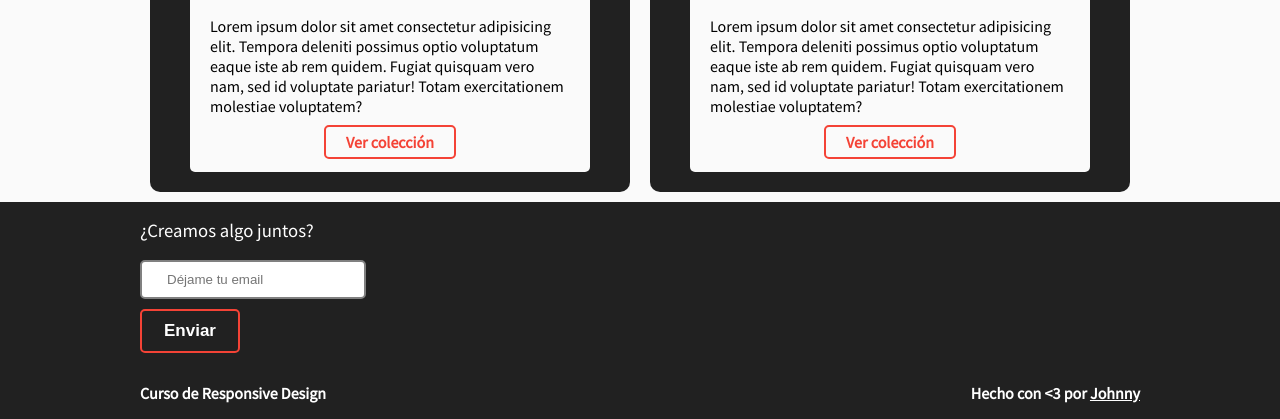
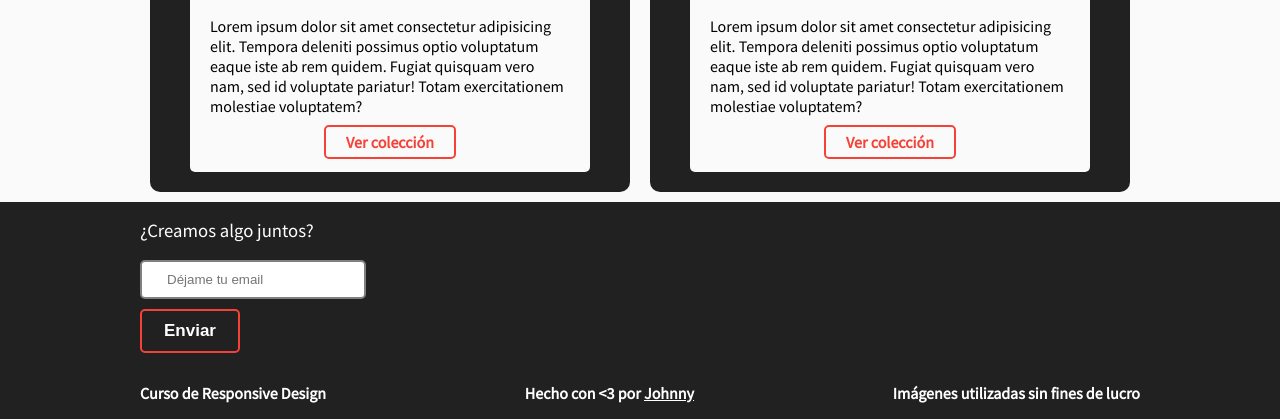
Before and after one commit to Jxhnnx95/responsive-design-project, a plain HTML site: page index.html in a window 1280 px wide. Shown: the part 2581-3000 px from the top of the page. Drawn offline with Linux system fonts and the light colour scheme.

Commit message:
cambio de nombre

```diff
--- a/index.html
+++ b/index.html
@@ -3,7 +3,7 @@
   <head>
     <meta charset="UTF-8">
     <meta name="viewport" content="width=device-width, initial-scale=1.0">
-    <title>Johnny Barrantes</title>
+    <title>Mundo Assasin's</title>
     <link rel="shortcut icon" href="images/favicon.png" type="image/png">
     <link href="https://fonts.googleapis.com/css2?family=Fjalla+One&family=Source+Sans+Pro&display=swap" rel="stylesheet">
     <link rel="stylesheet" href="css/style.css">
@@ -157,6 +157,9 @@
         <div>
           Hecho con &lt;3 por <a href="#">Johnny</a>
         </div>
+        <div>
+          <p>Imágenes utilizadas sin fines de lucro</p>
+        </div>
       </div>
     </footer>
   </body>
```
